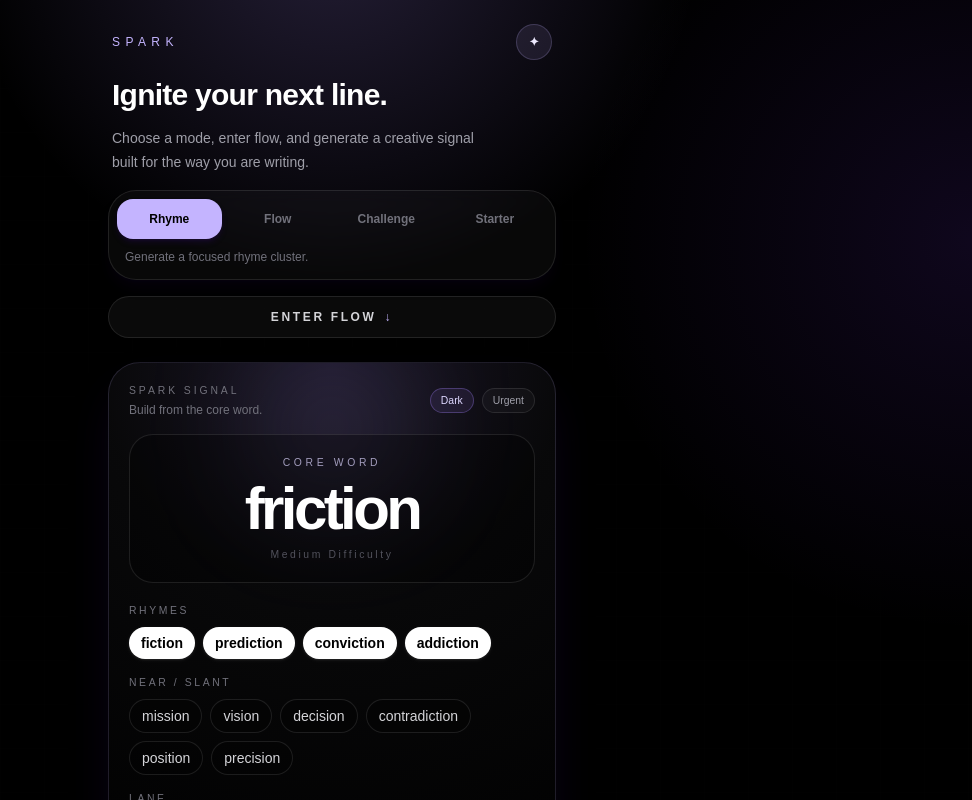
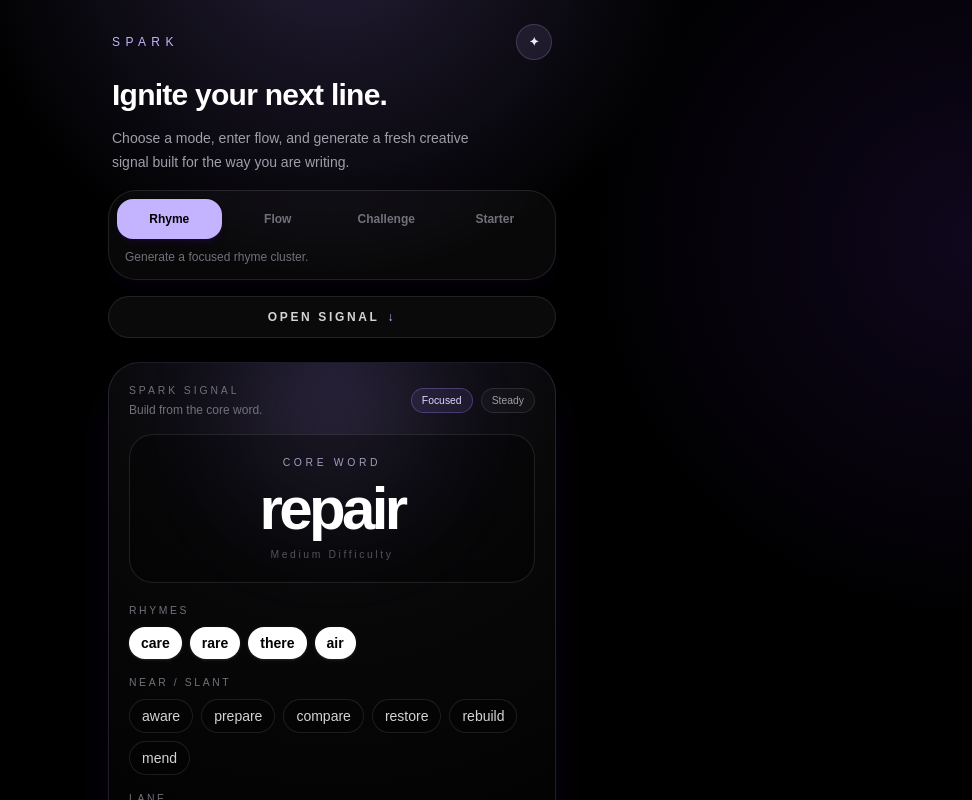
Before and after one commit to ChrisGordon888/spark, a Next.js app: page / in a window 1280 px wide. Shown: the top 800 px of the page, without its empty margins (308-1280 px from the left). Built offline with nearby package versions, Linux system fonts and the light colour scheme.

Commit message:
Improve page selection intelligence

```diff
--- a/src/app/page.tsx
+++ b/src/app/page.tsx
@@ -11,17 +11,51 @@ import {
 } from "@/lib/sparkEngine";
 import type { RhymeCluster, SparkMode } from "@/lib/types";
 
+const RECENT_HISTORY_LIMIT = 18;
+
 export default function Home() {
     const [activeMode, setActiveMode] = useState<SparkMode>("rhyme");
     const [recentClusterIds, setRecentClusterIds] = useState<string[]>([]);
-    const [cluster, setCluster] = useState<RhymeCluster>(() => getRandomCluster());
+    const [recentCoreWords, setRecentCoreWords] = useState<string[]>([]);
+    const [cluster, setCluster] = useState<RhymeCluster>(() =>
+        getRandomCluster()
+    );
 
     function handleSpark() {
         setCluster((currentCluster) => {
-            const updatedRecentIds = [currentCluster.id, ...recentClusterIds].slice(0, 12);
-            const nextCluster = getFreshRandomCluster(updatedRecentIds);
+            const updatedRecentIds = [
+                currentCluster.id,
+                ...recentClusterIds,
+            ].slice(0, RECENT_HISTORY_LIMIT);
 
-            setRecentClusterIds([nextCluster.id, ...updatedRecentIds].slice(0, 12));
+            const updatedRecentCoreWords = [
+                currentCluster.coreWord,
+                ...recentCoreWords,
+            ].slice(0, RECENT_HISTORY_LIMIT);
+
+            const shouldPreferCurrentLane = activeMode === "freestyle";
+
+            const nextCluster = getFreshRandomCluster({
+                recentClusterIds: updatedRecentIds,
+                recentCoreWords: updatedRecentCoreWords,
+                preferredTopics: shouldPreferCurrentLane
+                    ? currentCluster.topics
+                    : [],
+            });
+
+            setRecentClusterIds(
+                [nextCluster.id, ...updatedRecentIds].slice(
+                    0,
+                    RECENT_HISTORY_LIMIT
+                )
+            );
+
+            setRecentCoreWords(
+                [nextCluster.coreWord, ...updatedRecentCoreWords].slice(
+                    0,
+                    RECENT_HISTORY_LIMIT
+                )
+            );
 
             return nextCluster;
         });
@@ -32,6 +66,10 @@ export default function Home() {
     }
 
     const buttonLabel = "Spark";
+    const enterLabel =
+        activeMode === "freestyle" ? "Enter Flow" : "Open Signal";
+    const enterHref =
+        activeMode === "freestyle" ? "#flow-cue-pulse" : "#spark-console";
 
     return (
         <main className="relative min-h-screen overflow-x-hidden bg-black px-4 py-4 text-zinc-100">
@@ -56,8 +94,8 @@ export default function Home() {
                         </h1>
 
                         <p className="max-w-sm text-sm leading-6 text-zinc-400">
-                            Choose a mode, enter flow, and generate a creative signal built
-                            for the way you are writing.
+                            Choose a mode, enter flow, and generate a fresh
+                            creative signal built for the way you are writing.
                         </p>
                     </div>
                 </header>
@@ -69,14 +107,17 @@ export default function Home() {
                 />
 
                 <a
-                    href={activeMode === "freestyle" ? "#flow-cue-pulse" : "#spark-console"}
+                    href={enterHref}
                     className="inline-flex w-full items-center justify-center gap-2 rounded-full border border-white/10 bg-white/[0.04] px-4 py-3 text-xs font-semibold uppercase tracking-[0.22em] text-zinc-300 transition hover:border-violet-300/30 hover:bg-violet-300/10 hover:text-violet-100"
                 >
-                    Enter Flow
+                    {enterLabel}
                     <span className="text-violet-300">↓</span>
                 </a>
 
-                <section id="spark-console" className="scroll-mt-4 space-y-4 pt-2">
+                <section
+                    id="spark-console"
+                    className="scroll-mt-4 space-y-4 pt-2"
+                >
                     <SparkCard
                         cluster={cluster}
                         mode={activeMode}
@@ -85,7 +126,9 @@ export default function Home() {
                     />
 
                     <div className="sticky bottom-0 -mx-4 hidden bg-gradient-to-t from-black via-black/95 to-transparent px-4 pb-4 pt-3 sm:block">
-                        <SparkButton onClick={handleSpark}>{buttonLabel}</SparkButton>
+                        <SparkButton onClick={handleSpark}>
+                            {buttonLabel}
+                        </SparkButton>
                     </div>
                 </section>
             </section>
--- a/src/lib/sparkEngine.ts
+++ b/src/lib/sparkEngine.ts
@@ -1,5 +1,11 @@
 import { rhymeClusters } from "@/data/rhymeClusters";
 import type { RhymeCluster, SparkModeOption, SparkTopic } from "@/lib/types";
+
+type FreshClusterOptions = {
+    recentClusterIds?: string[];
+    recentCoreWords?: string[];
+    preferredTopics?: SparkTopic[];
+};
 
 export const sparkModes: SparkModeOption[] = [
     {
@@ -25,8 +31,7 @@ export const sparkModes: SparkModeOption[] = [
 ];
 
 export function getRandomCluster(): RhymeCluster {
-    const randomIndex = Math.floor(Math.random() * rhymeClusters.length);
-    return rhymeClusters[randomIndex];
+    return getRandomItem(rhymeClusters);
 }
 
 export function getClustersByTopic(topic: SparkTopic): RhymeCluster[] {
@@ -40,8 +45,7 @@ export function getRandomClusterByTopic(topic: SparkTopic): RhymeCluster {
         return getRandomCluster();
     }
 
-    const randomIndex = Math.floor(Math.random() * matchingClusters.length);
-    return matchingClusters[randomIndex];
+    return getRandomItem(matchingClusters);
 }
 
 export function getRandomClusterExcluding(
@@ -55,19 +59,59 @@ export function getRandomClusterExcluding(
         return getRandomCluster();
     }
 
-    const randomIndex = Math.floor(Math.random() * availableClusters.length);
-    return availableClusters[randomIndex];
+    return getRandomItem(availableClusters);
 }
 
-export function getFreshRandomCluster(recentClusterIds: string[] = []): RhymeCluster {
+export function getFreshRandomCluster({
+    recentClusterIds = [],
+    recentCoreWords = [],
+    preferredTopics = [],
+}: FreshClusterOptions = {}): RhymeCluster {
     const recentIdSet = new Set(recentClusterIds);
-
-    const freshClusters = rhymeClusters.filter(
-        (cluster) => !recentIdSet.has(cluster.id)
+    const recentCoreWordSet = new Set(
+        recentCoreWords.map((word) => normalizeWord(word))
     );
 
-    const clusterPool = freshClusters.length > 0 ? freshClusters : rhymeClusters;
+    const freshClusters = rhymeClusters.filter((cluster) => {
+        const isRecentId = recentIdSet.has(cluster.id);
+        const isRecentCoreWord = recentCoreWordSet.has(
+            normalizeWord(cluster.coreWord)
+        );
 
-    const randomIndex = Math.floor(Math.random() * clusterPool.length);
-    return clusterPool[randomIndex];
+        return !isRecentId && !isRecentCoreWord;
+    });
+
+    const freshTopicClusters =
+        preferredTopics.length > 0
+            ? freshClusters.filter((cluster) =>
+                  cluster.topics.some((topic) => preferredTopics.includes(topic))
+              )
+            : [];
+
+    const topicClusters =
+        preferredTopics.length > 0
+            ? rhymeClusters.filter((cluster) =>
+                  cluster.topics.some((topic) => preferredTopics.includes(topic))
+              )
+            : [];
+
+    const clusterPool =
+        freshTopicClusters.length > 0
+            ? freshTopicClusters
+            : freshClusters.length > 0
+            ? freshClusters
+            : topicClusters.length > 0
+            ? topicClusters
+            : rhymeClusters;
+
+    return getRandomItem(clusterPool);
 }
+
+function getRandomItem<T>(items: T[]): T {
+    const randomIndex = Math.floor(Math.random() * items.length);
+    return items[randomIndex];
+}
+
+function normalizeWord(word: string): string {
+    return word.trim().toLowerCase();
+}
```
